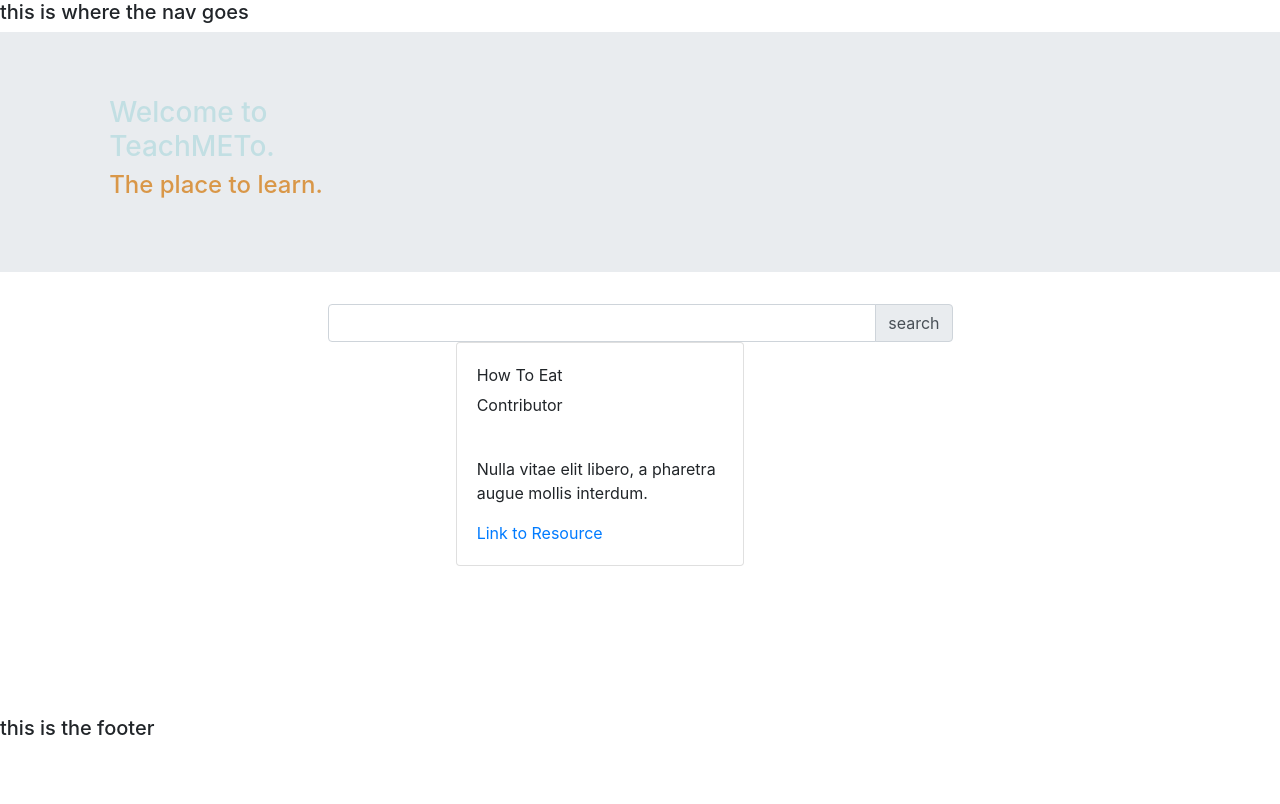
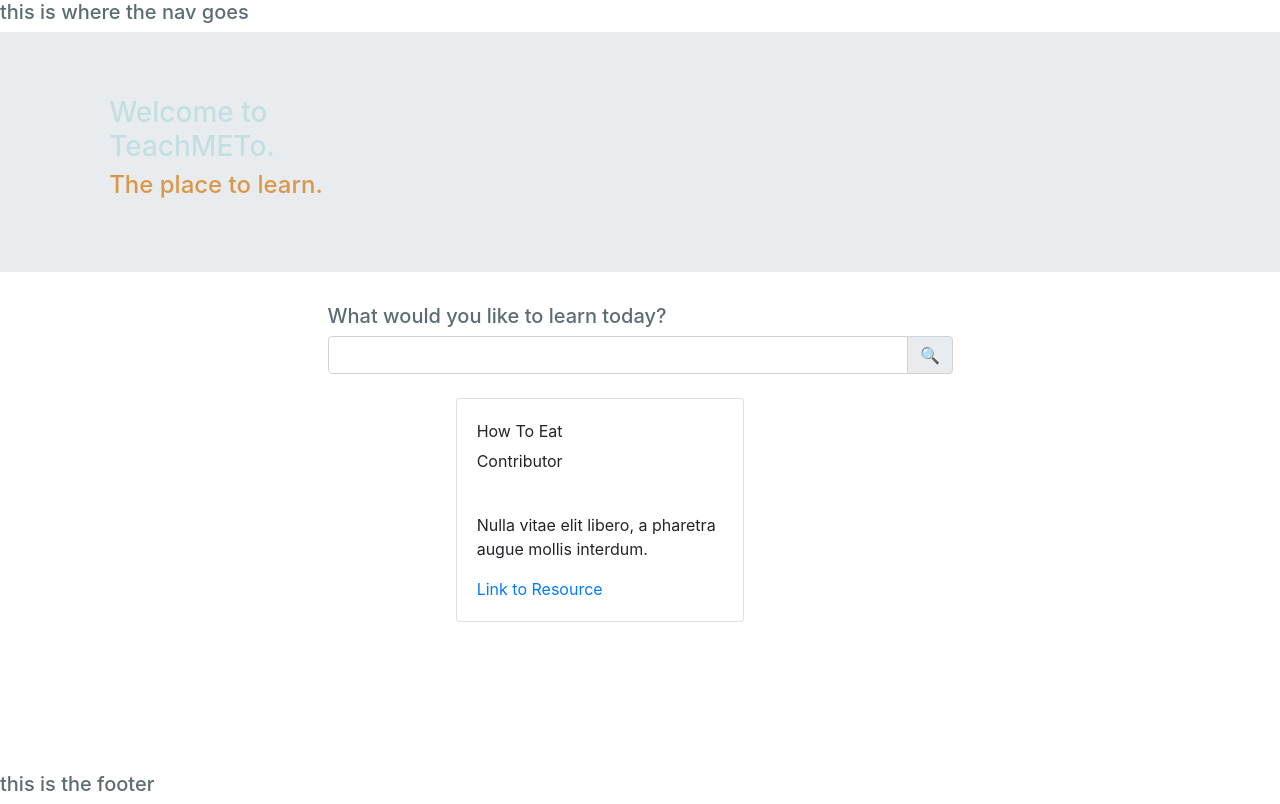
Before and after one commit to evkonradi/how-to, a React (Create React App) app in the folder client/: page / in a window 1280 px wide. Built offline with nearby package versions, Linux system fonts and the light colour scheme.

Commit message:
card needs space

```diff
--- a/client/src/App.scss
+++ b/client/src/App.scss
@@ -43,6 +43,9 @@ h3 {
 h4 {
     color: $success;
 }
+h5 {
+    color: $primary;
+}
 
 .container {
     background-color: $primary;
--- a/client/src/components/Resource/index.js
+++ b/client/src/components/Resource/index.js
@@ -15,7 +15,6 @@ function Resource() {
     <Carousel>
       <Carousel.Item>
         <Col>
-
           <Card style={{ width: "18rem" }}>
             <CardBody>
           <CardTitle>How To Cook</CardTitle>
--- a/client/src/components/Search/index.js
+++ b/client/src/components/Search/index.js
@@ -1,17 +1,18 @@
-import React from 'react';
-import { InputGroup, InputGroupText, InputGroupAddon, Input } from 'reactstrap';
+import React from "react";
+import { InputGroup, InputGroupText, InputGroupAddon, Input } from "reactstrap";
 
 const Search = () => {
-    return(
-        <div>
-                <InputGroup>
+  return (
+    <div>
+        <h5>What would you like to learn today?</h5>
+      <InputGroup>
         <Input />
         <InputGroupAddon addonType="append">
-          <InputGroupText>search</InputGroupText>
+          <InputGroupText>🔍</InputGroupText>
         </InputGroupAddon>
       </InputGroup>
-        </div>
-    )
+    </div>
+  );
 };
 
 export default Search;
--- a/client/src/pages/Home.js
+++ b/client/src/pages/Home.js
@@ -25,8 +25,9 @@ const Home = () => {
                 <Search></Search>
                 </Col>
             </Row>
+            <br></br>
             <Row>
-            <Col sm="12" md={{ size: 6, offset: 4 }}>
+            <Col xs="12" sm="10" md={{ size: 6, offset: 4 }}>
             <Resource></Resource>
             </Col>
             </Row>
```
